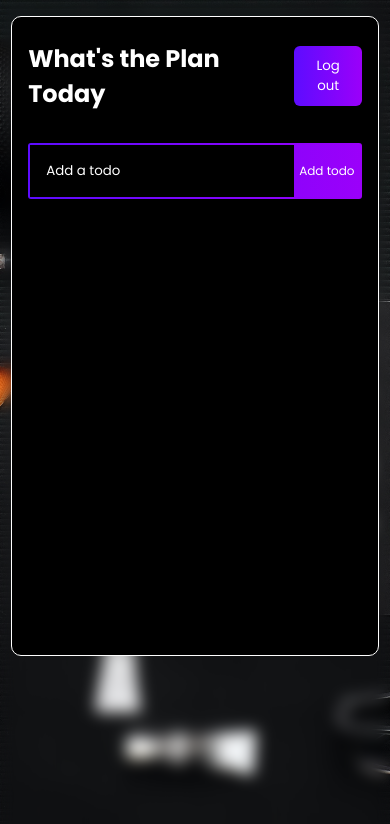
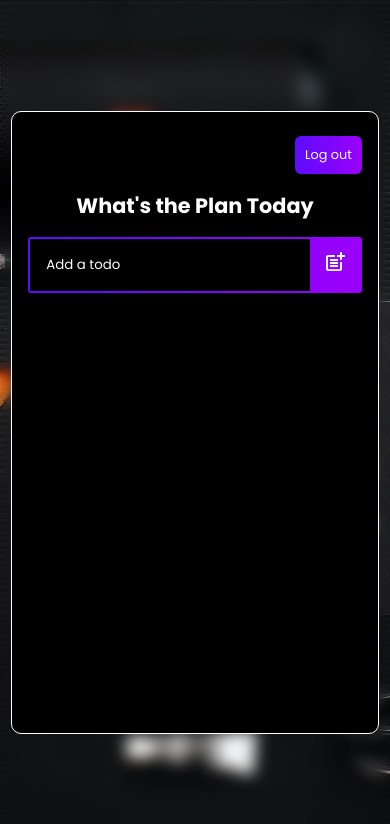
Before and after one commit to Pappyjay23/todo-list, a React (Create React App) app: page /home in a window 390 px wide. Shown: the top 824 px of the page. Built offline with nearby package versions, Linux system fonts and the light colour scheme.

Commit message:
feat: Updated app UI

```diff
--- a/src/App.scss
+++ b/src/App.scss
@@ -6,21 +6,43 @@
 		"Lucida Sans", Arial, sans-serif;
 }
 
+html,
 body {
-	background: url(images/bg.jpg);
-	background-position: center;
+	height: 100%;
+	margin: 0;
+	padding: 0;
+	overflow: hidden;
+}
+
+body {
+	background: url(images/bg.jpg) no-repeat center center fixed;
 	background-size: cover;
-	backdrop-filter: blur(8px);
+	margin: 0;
+	padding: 0;
 	height: 100vh;
 }
 
+.blur-overlay {
+	position: fixed;
+	top: 0;
+	left: 0;
+	width: 100%;
+	height: 100%;
+	backdrop-filter: blur(8px);
+	z-index: 1;
+}
+
 .todo-app {
+	position: relative;
 	display: flex;
 	justify-content: center;
-	align-items: flex-start;
+	align-items: center;
 	color: #fff;
-	height: 100%;
+	min-height: 100vh;
+	width: 100%;
 	padding: 0 0.7rem;
+	box-sizing: border-box;
+	z-index: 2;
 }
 
 .todo-container {
@@ -31,6 +53,37 @@ body {
 	border-radius: 10px;
 	border: 1px solid #fff;
 	padding: 1.5rem;
+
+	.log-out-container {
+		width: 100%;
+		display: flex;
+		justify-content: flex-end;
+		margin-bottom: 1rem;
+
+		.logOutBtn {
+			padding: 10px;
+			background: linear-gradient(
+				90deg,
+				rgba(93, 12, 255, 1) 0%,
+				rgba(155, 0, 250, 1) 100%
+			);
+			color: white;
+			border-radius: 6px;
+			outline: none;
+			border: 0;
+			cursor: pointer;
+
+			@media screen and (max-width: 430px) {
+				font-size: 80%;
+			}
+			@media screen and (max-width: 375px) {
+				font-size: 70%;
+			}
+			@media screen and (min-width: 430px) {
+				display: none;
+			}
+		}
+	}
 
 	.title-error-message {
 		color: red;
@@ -45,8 +98,17 @@ body {
 		justify-content: space-between;
 		margin-bottom: 2rem;
 
+		@media screen and (max-width: 430px) {
+			justify-content: center;
+			margin-bottom: 1rem;
+		}
+
 		h1 {
 			font-size: 150%;
+
+			@media screen and (max-width: 430px) {
+				font-size: 130%;
+			}
 		}
 
 		button {
@@ -61,6 +123,14 @@ body {
 			outline: none;
 			border: 0;
 			cursor: pointer;
+
+			@media screen and (max-width: 430px) {
+				font-size: 80%;
+				display: none;
+			}
+			@media screen and (max-width: 375px) {
+				font-size: 70%;
+			}
 		}
 	}
 }
@@ -147,7 +217,15 @@ body {
 	);
 	padding: 2px;
 	border-radius: 3px;
-	margin-bottom: 2rem;
+	margin-bottom: 1rem;
+
+	.add-todo-btn-icon {
+		font-size: 1.5rem;
+
+		@media screen and (min-width: 768px) {
+			font-size: 1.8rem;
+		}
+	}
 }
 
 .todo-cover {
@@ -160,12 +238,16 @@ body {
 }
 
 .todo-form input {
-	width: 80%;
+	width: 85%;
 	padding: 1rem;
 	outline: none;
 	border: none;
 	background-color: #000;
 	color: #fff;
+
+	@media screen and (max-width: 380px) {
+		width: 80%;
+	}
 }
 
 .todo-form input::placeholder {
@@ -173,13 +255,17 @@ body {
 }
 
 .todo-form button {
-	width: 20%;
+	width: 15%;
 	outline: none;
 	border: none;
 	background-color: transparent;
 	color: #fff;
 	cursor: pointer;
 	padding: 5px;
+
+	@media screen and (max-width: 380px) {
+		width: 20%;
+	}
 }
 
 .todo-item {
@@ -309,7 +395,6 @@ body {
 	.todo-container h1 {
 		font-size: 130%;
 		text-align: center;
-		margin-bottom: 2rem;
 	}
 }
 
--- a/src/components/Form.jsx
+++ b/src/components/Form.jsx
@@ -1,5 +1,6 @@
 import React, { useRef, useEffect, useContext } from "react";
 import { AuthContext } from "../context/AuthContext";
+import { MdOutlinePostAdd } from "react-icons/md";
 
 function Form({ input, setInput, todos, setTodos }) {
 	const getInputData = (e) => {
@@ -40,8 +41,8 @@ function Form({ input, setInput, todos, setTodos }) {
 					placeholder='Add a todo'
 					value={input}
 				/>
-				<button onClick={addTodos} type='submit'>
-					Add todo
+				<button onClick={addTodos} type='submit' className='add-todo-btn'>
+					<MdOutlinePostAdd className='add-todo-btn-icon' />
 				</button>
 			</form>
 		</div>
--- a/src/pages/Home.jsx
+++ b/src/pages/Home.jsx
@@ -7,7 +7,6 @@ import { AuthContext } from "../context/AuthContext";
 const Home = () => {
 	const [input, setInput] = useState("");
 	const [todos, setTodos] = useState([]);
-
 
 	const navigate = useNavigate();
 
@@ -25,8 +24,15 @@ const Home = () => {
 	}, [userId]);
 
 	return (
+		<>
+			<div className='blur-overlay'></div>
 			<div className='todo-app'>
 				<div className='todo-container'>
+					<div className='log-out-container'>
+						<button onClick={logOut} className='logOutBtn'>
+							Log out
+						</button>
+					</div>
 					<div className='home-top-desc'>
 						<h1>What's the Plan Today</h1>
 						<button onClick={logOut}>Log out</button>
@@ -40,6 +46,7 @@ const Home = () => {
 					<TodoList todos={todos} setTodos={setTodos} />
 				</div>
 			</div>
+		</>
 	);
 };
 
--- a/src/pages/Login.jsx
+++ b/src/pages/Login.jsx
@@ -51,7 +51,9 @@ const Login = () => {
 				navigate("/home");
 				setFormData({ ...formData, email: "", password: "" });
 			} else {
-				setFormError("We couldn't find an account matching that email and password. No worries, try again!");
+				setFormError(
+					"We couldn't find an account matching that email and password. No worries, try again!"
+				);
 
 				setTimeout(() => {
 					setFormData({ ...formData, email: "", password: "" });
@@ -62,6 +64,8 @@ const Login = () => {
 	};
 
 	return (
+		<>
+			<div className='blur-overlay'></div>
 			<div className='todo-app'>
 				<div className='todo-container'>
 					<h1 className='title'>Login</h1>
@@ -104,6 +108,7 @@ const Login = () => {
 					</form>
 				</div>
 			</div>
+		</>
 	);
 };
 
--- a/src/pages/SignUp.jsx
+++ b/src/pages/SignUp.jsx
@@ -47,6 +47,8 @@ const SignUp = () => {
 	};
 
 	return (
+		<>
+			<div className='blur-overlay'></div>
 			<div className='todo-app'>
 				<div className='todo-container'>
 					<h1 className='title'>Sign Up</h1>
@@ -88,6 +90,7 @@ const SignUp = () => {
 					</form>
 				</div>
 			</div>
+		</>
 	);
 };
 
```
Lines whose indentation alone changed are shown as unchanged.
